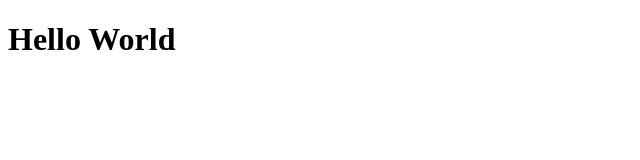
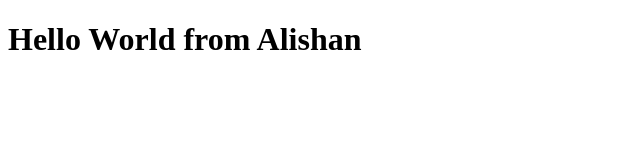
Before and after one commit to Alishan-bee/bootcamp, a plain HTML site: page index.html in a window 1280 px wide. Shown: the whole page, without its empty margins (0-640 px from the left). Drawn offline with Linux system fonts and the light colour scheme.

Commit message:
aho yml
Alishan

```diff
--- a/index.html
+++ b/index.html
@@ -6,6 +6,6 @@
     <title>Document</title>
 </head>
 <body>
-    <h1>Hello World</h1>
+    <h1>Hello World from Alishan</h1>
 </body>
 </html>
```
